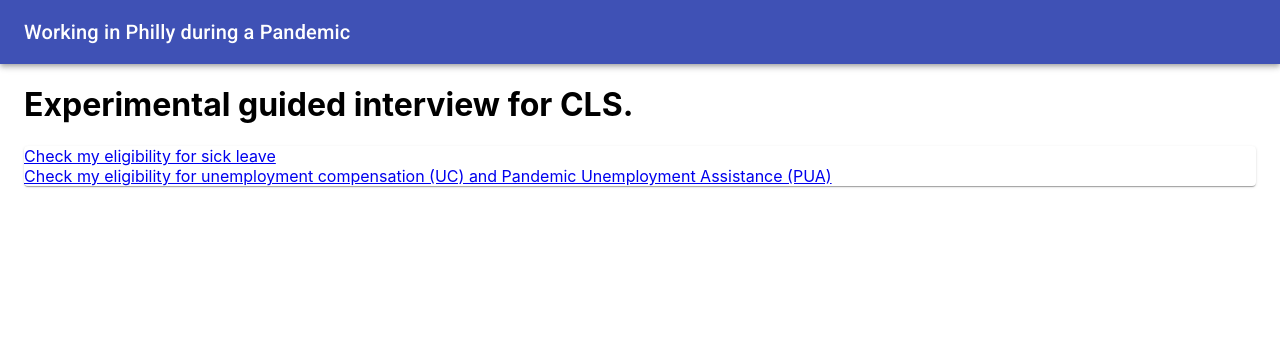
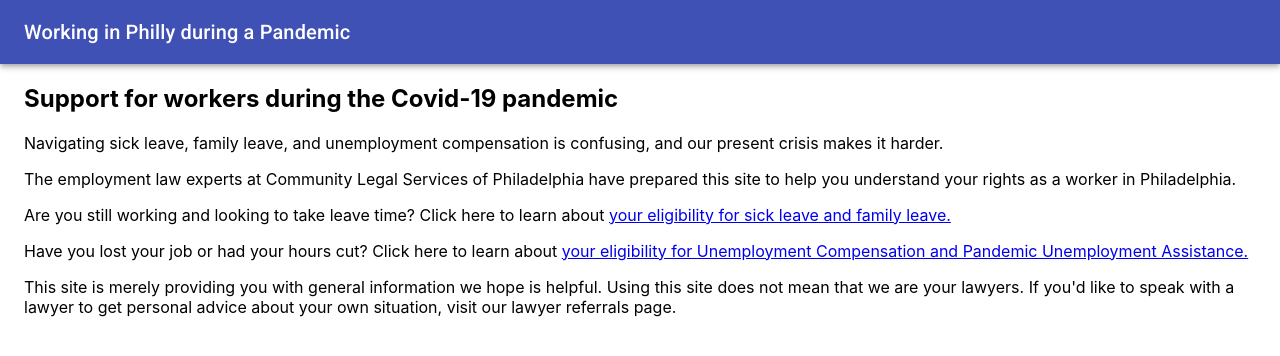
Before and after one commit to CLSPhila/philly-worker-support, a React (Create React App) app: page / in a window 1280 px wide. Shown: the top 356 px of the page. Built offline with nearby package versions, Linux system fonts and the light colour scheme.

Commit message:
added question about work closing for covid, which leads to qs about philly sick leave

```diff
--- /dev/null
+++ b/src/components/explanations/WantLeaveBecauseWorkClosed.js
@@ -0,0 +1,9 @@
+import React from "react";
+
+export const EligibleForPhillyLeave = () => {
+  return <div> You are eligible for Philadelphia sick leave.</div>;
+};
+
+export const NotEligibleForPhillyLeave = () => {
+  return <div> You are not eligible for Philadelphia sick leave.</div>;
+};
--- a/src/components/interviews/LeaveBenefitsQuestions.js
+++ b/src/components/interviews/LeaveBenefitsQuestions.js
@@ -19,6 +19,7 @@ import * as WantLeaveBecauseUnsafe from "../explanations/WantLeaveBecauseUnsafe"
 import * as ProtectedLeaveInfo from "../explanations/ProtectedLeave";
 import { WorkersRightToComplain } from "../explanations/WorkersCanComplain";
 import { NoOtherHelp } from "../explanations/NoOtherHelp";
+import * as WantLeaveBecauseWorkClosed from "../explanations/WantLeaveBecauseWorkClosed";
 
 /**
  * In this module, define a list of the questions to be asked
@@ -77,6 +78,11 @@ export function pickQuestion(state, dispatch) {
         );
       case "workingconditions":
         return <WorkersRightToComplain />;
+      case "workClosed":
+        return (
+          pickNextPhillySickQuestion(state, dispatch) ||
+          pickPhillySickLeaveInformation(state)
+        );
       case "other":
         return <NoOtherHelp />;
       default:
@@ -548,6 +554,16 @@ function pickNextChildCareAndFMLAQuestion(state, dispatch) {
   return null;
 }
 
+/** Return information about philly sick leave, if person is eligible.  */
+function pickPhillySickLeaveInformation(state) {
+  const isEligibleForPhillySick = checkIfEligibleForPhillySick(state);
+
+  if (isEligibleForPhillySick) {
+    return <WantLeaveBecauseWorkClosed.EligibleForPhillyLeave />;
+  }
+  return <WantLeaveBecauseWorkClosed.NotEligibleForPhillyLeave />;
+}
+
 /**
  * Return the component that explains the childcare/fmla info that the
  * user needs.
--- a/src/components/pages/LandingPage.js
+++ b/src/components/pages/LandingPage.js
@@ -6,21 +6,36 @@ import Button from "@material-ui/core/Button";
 export const LandingPage = () => {
   return (
     <div>
-      <h1> Experimental guided interview for CLS.</h1>
-      <Paper>
-        <div>
-          <Link to="/leave-benefits">
-            {" "}
-            Check my eligibility for sick leave{" "}
-          </Link>
-        </div>
-        <div>
-          <Link to="/uc-pua-benefits">
-            Check my eligibility for unemployment compensation (UC) and Pandemic
-            Unemployment Assistance (PUA)
-          </Link>
-        </div>
-      </Paper>
+      <h2> Support for workers during the Covid-19 pandemic</h2>
+      <p>
+        Navigating sick leave, family leave, and unemployment compensation is
+        confusing, and our present crisis makes it harder.
+      </p>
+      <p>
+        The employment law experts at Community Legal Services of Philadelphia
+        have prepared this site to help you understand your rights as a worker
+        in Philadelphia.
+      </p>
+      <p>
+        Are you still working and looking to take leave time? Click here to
+        learn about{" "}
+        <Link to="/leave-benefits">
+          your eligibility for sick leave and family leave.
+        </Link>
+      </p>
+      <p>
+        Have you lost your job or had your hours cut? Click here to learn about{" "}
+        <Link to="/uc-pua-benefits">
+          your eligibility for Unemployment Compensation and Pandemic
+          Unemployment Assistance.
+        </Link>
+      </p>
+      <p>
+        This site is merely providing you with general information we hope is
+        helpful. Using this site does not mean that we are your lawyers. If
+        you'd like to speak with a lawyer to get personal advice about your own
+        situation, visit our lawyer referrals page.
+      </p>
     </div>
   );
 };
--- a/src/components/questions/NotCurrentlyWorking.js
+++ b/src/components/questions/NotCurrentlyWorking.js
@@ -37,6 +37,12 @@ export default function (props) {
 
       <FormControlLabel
         control={<Radio />}
+        value="workClosed"
+        label="I am not working because my workplace shut down due to coronavirus/the stay-at-home order"
+      />
+
+      <FormControlLabel
+        control={<Radio />}
         value="other"
         label="I am not working for any other reason"
       />
```
